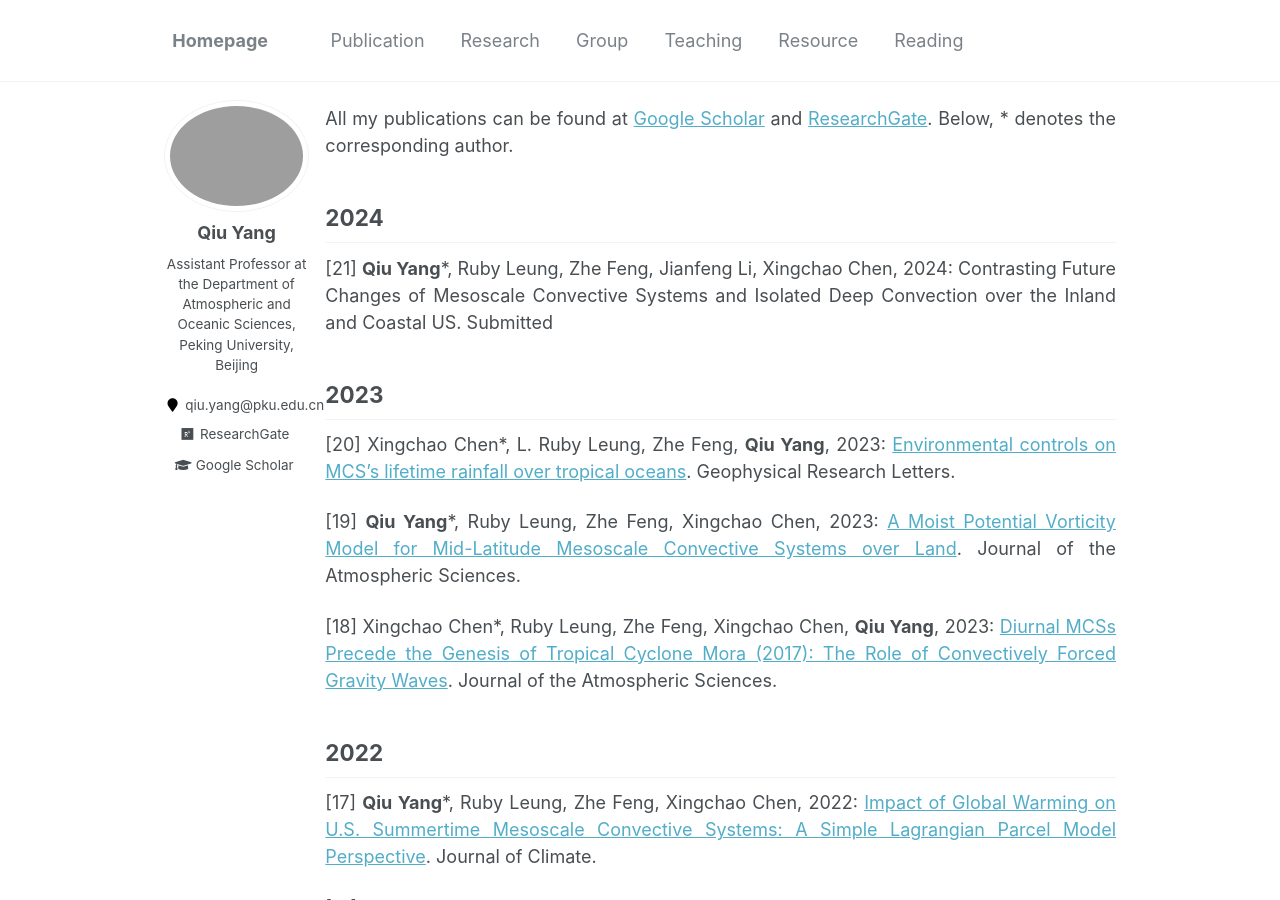
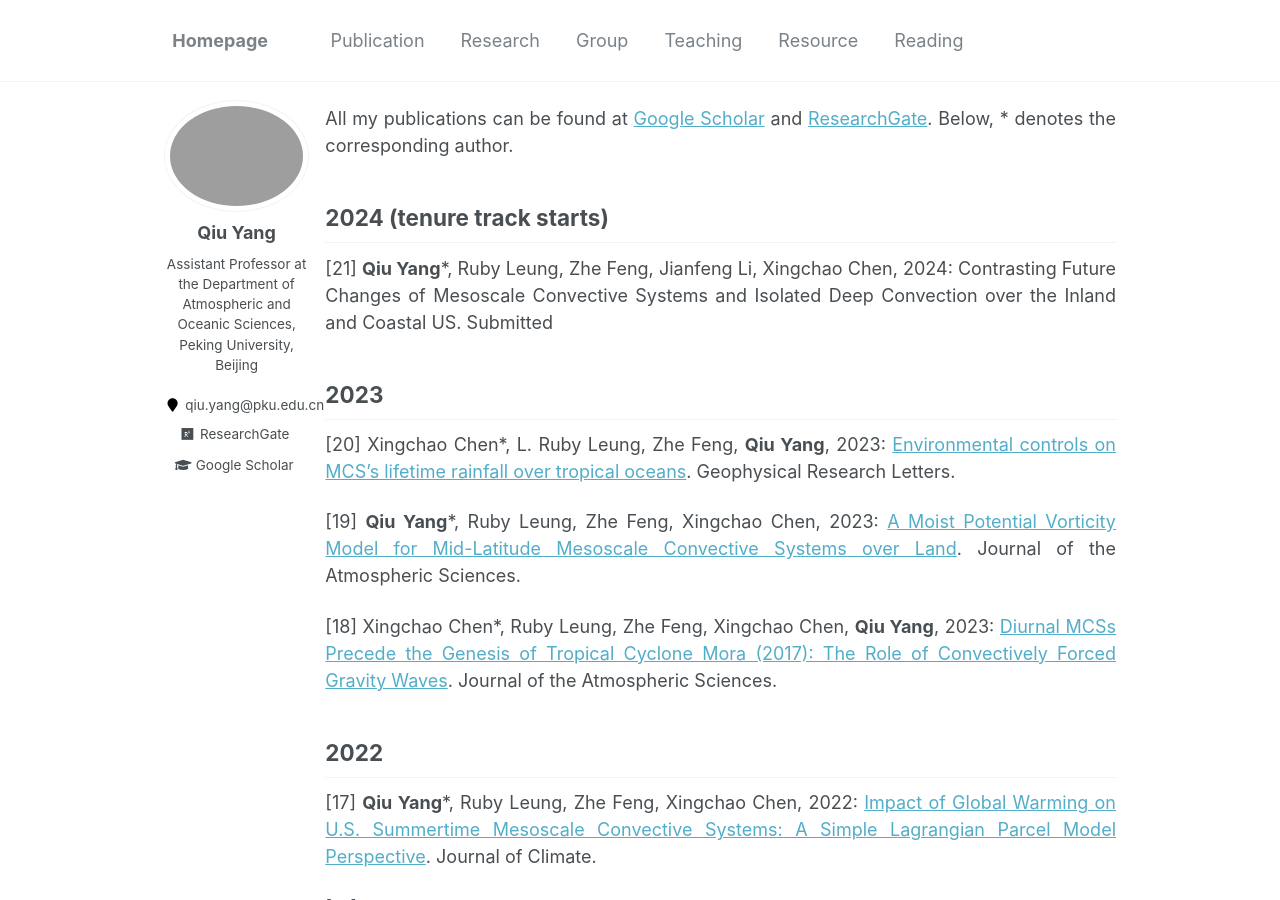
Before and after one commit to qiuyang50/qiuyang50.github.io, a Jekyll site: the page built from _pages/publication.md, in a window 1280 px wide and 900 px high. Built offline with Jekyll 4.4.1, drawn with Linux system fonts in a browser that asks for light colours.

Commit message:
Update publication.md

```diff
--- a/_pages/publication.md
+++ b/_pages/publication.md
@@ -6,7 +6,7 @@ author_profile: true
 ---
 All my publications can be found at [Google Scholar](https://scholar.google.com/citations?hl=en&user=MzMRC04AAAAJ) and [ResearchGate](https://www.researchgate.net/profile/Qiu_Yang4). Below, * denotes the corresponding author.
 
-2024
+2024 (tenure track starts)
 -
 [21] **Qiu Yang***, Ruby Leung, Zhe Feng, Jianfeng Li, Xingchao Chen, 2024: Contrasting Future Changes of Mesoscale Convective Systems and Isolated Deep Convection over the Inland and Coastal US. Submitted
 
```
